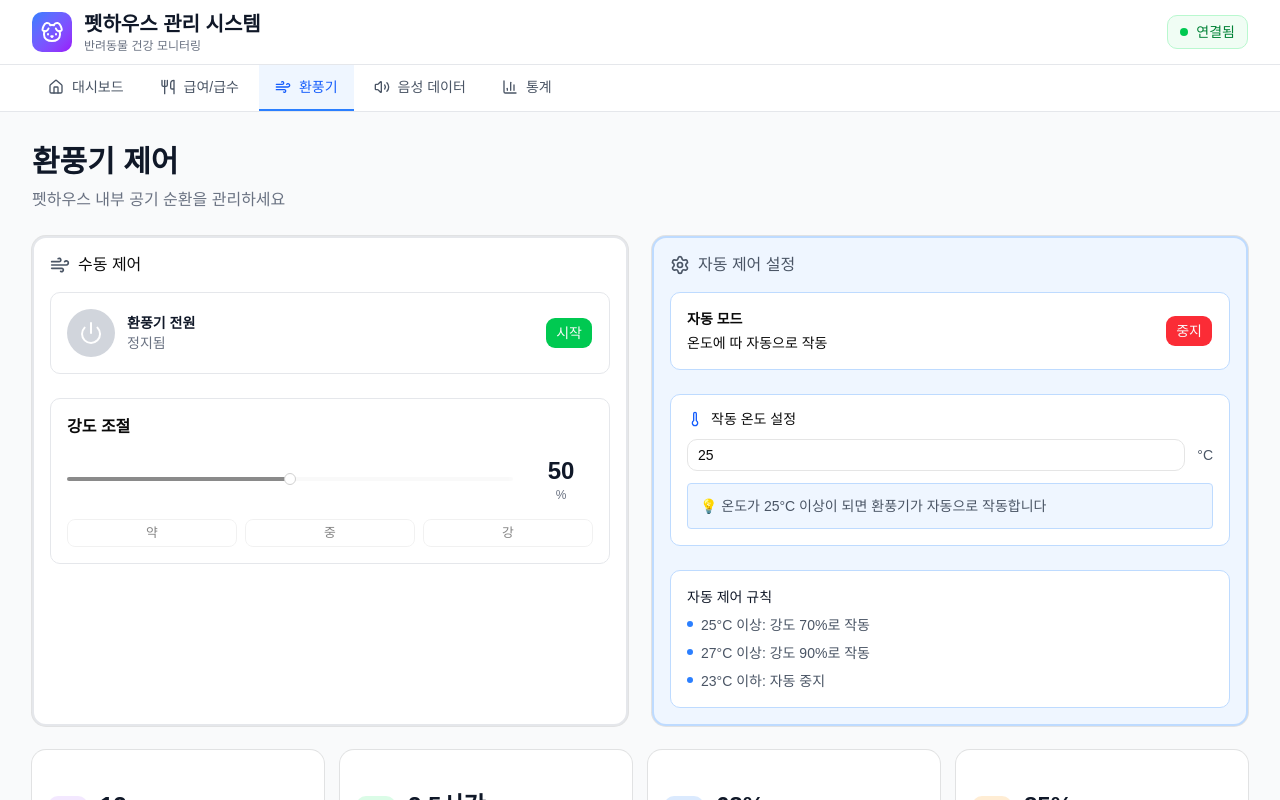
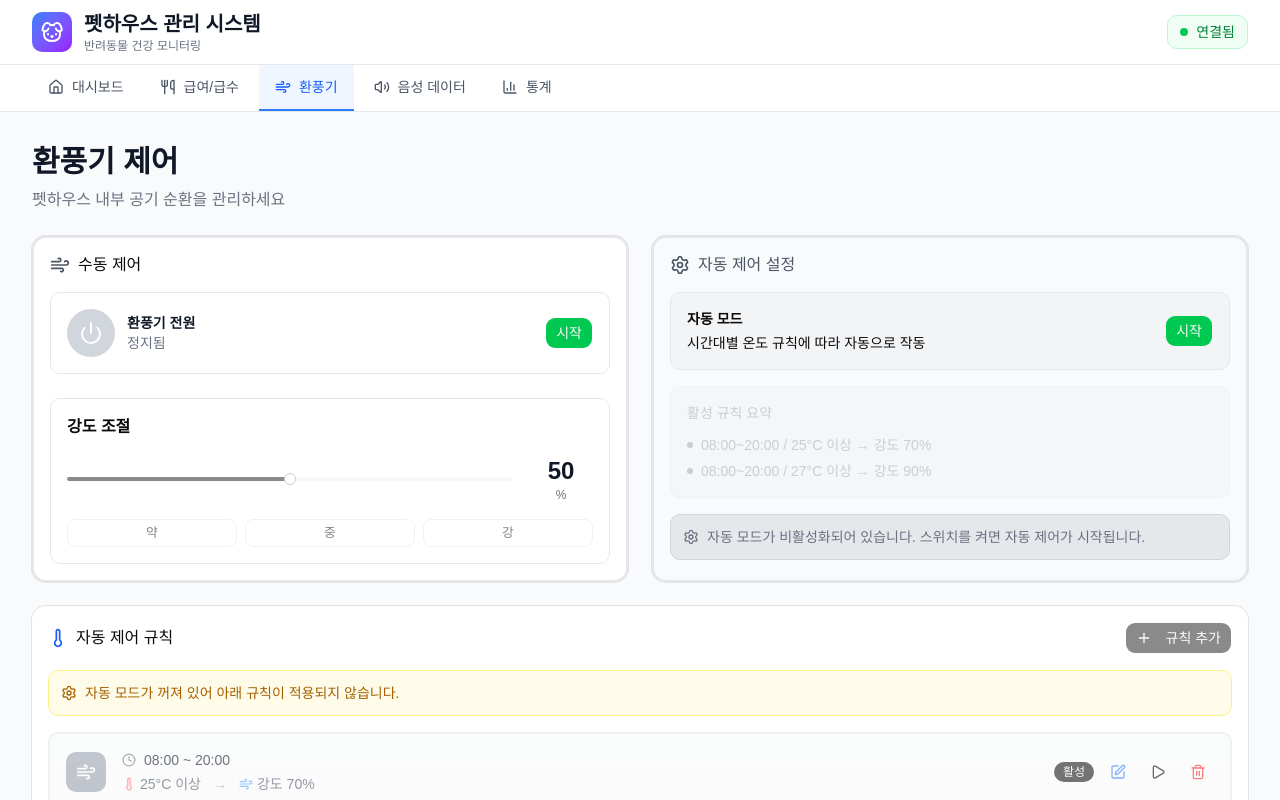
Before and after one commit to capstone-pethouse/Pet-House-Monitoring-FE, a React (Vite) app: page /ventilation in a window 1280 px wide. Shown: the top 800 px of the page. Built offline with nearby package versions, Linux system fonts and the light colour scheme.

Commit message:
#5 - 특정 온도 이상일 때, 환풍기 강도를 직접 제어할 수 있도록 수정

```diff
--- a/src/pages/Ventilation.tsx
+++ b/src/pages/Ventilation.tsx
@@ -5,6 +5,7 @@ import { Input } from "../components/ui/input";
 import { Label } from "../components/ui/label";
 import { Badge } from "../components/ui/badge";
 import { Slider } from "../components/ui/slider";
+import { Dialog, DialogContent, DialogHeader, DialogTitle, DialogTrigger } from "../components/ui/dialog";
 import {
   Wind,
   Power,
@@ -12,7 +13,11 @@ import {
   Calendar,
   Clock,
   Settings,
-  TrendingUp
+  TrendingUp,
+  Plus,
+  Trash2,
+  Play,
+  Edit
 } from "lucide-react";
 import { toast } from "sonner";
 
@@ -25,52 +30,45 @@ interface VentilationHistory {
   trigger?: string;
 }
 
+interface AutoRule {
+  id: string;
+  timeStart: string;
+  timeEnd: string;
+  temp: number;
+  intensity: number;
+  enabled: boolean;
+}
+
+const defaultNewRule = {
+  timeStart: '09:00',
+  timeEnd: '21:00',
+  temp: 25,
+  intensity: 70,
+};
+
 export function Ventilation() {
   const [isRunning, setIsRunning] = useState(false);
   const [intensity, setIntensity] = useState(50);
-  const [autoMode, setAutoMode] = useState(true);
-  const [autoTriggerTemp, setAutoTriggerTemp] = useState(25);
+  const [autoMode, setAutoMode] = useState(false);
+
+  const [autoRules, setAutoRules] = useState<AutoRule[]>([
+    { id: '1', timeStart: '08:00', timeEnd: '20:00', temp: 25, intensity: 70, enabled: true },
+    { id: '2', timeStart: '08:00', timeEnd: '20:00', temp: 27, intensity: 90, enabled: true },
+    { id: '3', timeStart: '20:00', timeEnd: '08:00', temp: 26, intensity: 60, enabled: false },
+  ]);
+
+  const [newRule, setNewRule] = useState({ ...defaultNewRule });
+  const [editingRule, setEditingRule] = useState<AutoRule | null>(null);
+  const [isEditDialogOpen, setIsEditDialogOpen] = useState(false);
 
   const [history] = useState<VentilationHistory[]>([
-    {
-      id: '1',
-      timestamp: '2026-03-15T14:30:00',
-      duration: 10,
-      intensity: 70,
-      mode: 'auto',
-      trigger: '온도 26°C 도달'
-    },
-    {
-      id: '2',
-      timestamp: '2026-03-15T11:30:00',
-      duration: 15,
-      intensity: 80,
-      mode: 'manual'
-    },
-    {
-      id: '3',
-      timestamp: '2026-03-15T08:45:00',
-      duration: 12,
-      intensity: 60,
-      mode: 'auto',
-      trigger: '온도 25°C 도달'
-    },
-    {
-      id: '4',
-      timestamp: '2026-03-14T16:20:00',
-      duration: 20,
-      intensity: 90,
-      mode: 'auto',
-      trigger: '온도 27°C 도달'
-    },
-    {
-      id: '5',
-      timestamp: '2026-03-14T13:10:00',
-      duration: 8,
-      intensity: 50,
-      mode: 'manual'
-    },
+    { id: '1', timestamp: '2026-03-15T14:30:00', duration: 10, intensity: 70, mode: 'auto', trigger: '온도 26°C 도달' },
+    { id: '2', timestamp: '2026-03-15T11:30:00', duration: 15, intensity: 80, mode: 'manual' },
+    { id: '3', timestamp: '2026-03-15T08:45:00', duration: 12, intensity: 60, mode: 'auto', trigger: '온도 25°C 도달' },
+    { id: '4', timestamp: '2026-03-14T16:20:00', duration: 20, intensity: 90, mode: 'auto', trigger: '온도 27°C 도달' },
+    { id: '5', timestamp: '2026-03-14T13:10:00', duration: 8, intensity: 50, mode: 'manual' },
   ]);
+
 
   const handleToggleVentilation = () => {
     setIsRunning(!isRunning);
@@ -82,6 +80,13 @@ export function Ventilation() {
       }
     } else {
       toast.info("환풍기 중지");
+    }
+  };
+
+  const handleIntensityChange = (value: number[]) => {
+    setIntensity(value[0]);
+    if (isRunning) {
+      toast.info(`강도 변경: ${value[0]}%`);
     }
   };
 
@@ -98,20 +103,37 @@ export function Ventilation() {
     }
   }
 
-  const handleIntensityChange = (value: number[]) => {
-    setIntensity(value[0]);
-    if (isRunning) {
-      toast.info(`강도 변경: ${value[0]}%`);
-    }
+  const handleAddRule = () => {
+    const rule: AutoRule = {
+      id: Date.now().toString(),
+      ...newRule,
+      enabled: true,
+    };
+    setAutoRules([...autoRules, rule]);
+    setNewRule({ ...defaultNewRule });
+    toast.success("규칙이 추가되었습니다");
   };
 
-  const handleAutoModeToggle = (enabled: boolean) => {
-    setAutoMode(enabled);
-    if (enabled && isRunning) {
-      setIsRunning(false);
-      toast.info("자동 모드 활성화로 수동 제어가 중지되었습니다");
-    }
-    toast.success(enabled ? "자동 모드 활성화" : "자동 모드 비활성화");
+  const handleDeleteRule = (id: string) => {
+    setAutoRules(autoRules.filter(r => r.id !== id));
+    toast.success("규칙이 삭제되었습니다");
+  };
+
+  const handleToggleRule = (id: string) => {
+    setAutoRules(autoRules.map(r => r.id === id ? { ...r, enabled: !r.enabled } : r));
+  };
+
+  const handleEditRule = (rule: AutoRule) => {
+    setEditingRule({ ...rule });
+    setIsEditDialogOpen(true);
+  };
+
+  const handleSaveEditRule = () => {
+    if (!editingRule) return;
+    setAutoRules(autoRules.map(r => r.id === editingRule.id ? editingRule : r));
+    setIsEditDialogOpen(false);
+    setEditingRule(null);
+    toast.success("규칙이 수정되었습니다");
   };
 
   const formatDateTime = (timestamp: string) => {
@@ -186,30 +208,9 @@ export function Ventilation() {
                 </div>
               </div>
               <div className="grid grid-cols-3 gap-2 mt-2">
-                <Button
-                  variant="outline"
-                  size="sm"
-                  onClick={() => handleIntensityChange([30])}
-                  disabled={!isRunning}
-                >
-                  약
-                </Button>
-                <Button
-                  variant="outline"
-                  size="sm"
-                  onClick={() => handleIntensityChange([60])}
-                  disabled={!isRunning}
-                >
-                  중
-                </Button>
-                <Button
-                  variant="outline"
-                  size="sm"
-                  onClick={() => handleIntensityChange([90])}
-                  disabled={!isRunning}
-                >
-                  강
-                </Button>
+                <Button variant="outline" size="sm" onClick={() => handleIntensityChange([30])} disabled={!isRunning}>약</Button>
+                <Button variant="outline" size="sm" onClick={() => handleIntensityChange([60])} disabled={!isRunning}>중</Button>
+                <Button variant="outline" size="sm" onClick={() => handleIntensityChange([90])} disabled={!isRunning}>강</Button>
               </div>
             </div>
 
@@ -227,9 +228,7 @@ export function Ventilation() {
 
         {/* Auto Mode Settings */}
         <Card className={`border-2 transition-all ${
-          autoMode
-            ? 'border-blue-200 bg-blue-50'
-            : 'border-gray-200 bg-gray-50'
+          autoMode ? 'border-blue-200 bg-blue-50' : 'border-gray-200 bg-gray-50'
         }`}>
           <CardHeader>
             <CardTitle className="flex items-center gap-2 text-gray-600">
@@ -237,7 +236,7 @@ export function Ventilation() {
               자동 제어 설정
             </CardTitle>
           </CardHeader>
-          <CardContent className="space-y-6">
+          <CardContent className="space-y-4">
             {/* Auto Mode Toggle */}
             <div className={`flex items-center justify-between p-4 rounded-lg border transition-all ${
               autoMode ? 'bg-white border-blue-200' : 'bg-gray-100 border-gray-200'
@@ -245,7 +244,7 @@ export function Ventilation() {
               <div>
                 <div className="font-semibold">자동 모드</div>
                 <div className="text-sm mt-1">
-                  온도에 따 자동으로 작동
+                  시간대별 온도 규칙에 따라 자동으로 작동
                 </div>
               </div>
               <Button
@@ -256,56 +255,263 @@ export function Ventilation() {
               </Button>
             </div>
 
-            {/* Temperature Trigger */}
-            <div className={`space-y-3 p-4 rounded-lg border transition-all ${
+
+            {/* Summary */}
+            <div className={`p-4 rounded-lg border transition-all ${
               autoMode ? 'bg-white border-blue-200' : 'bg-gray-100 border-gray-200 opacity-50'
             }`}>
-              <Label className={`flex items-center gap-2 ${autoMode ? '' : 'text-gray-400'}`}>
-                <Thermometer className={`w-4 h-4 ${autoMode ? 'text-blue-600' : 'text-gray-400'}`} />
-                작동 온도 설정
-              </Label>
-              <div className="flex items-center gap-3">
+              <div className={`text-sm font-medium mb-3 ${autoMode ? 'text-gray-700' : 'text-gray-400'}`}>활성 규칙 요약</div>
+              {autoRules.filter(r => r.enabled).length === 0 ? (
+                <div className={`text-sm ${autoMode ? 'text-gray-400' : 'text-gray-300'}`}>활성화된 규칙이 없습니다</div>
+              ) : (
+                <div className="space-y-1.5">
+                  {autoRules.filter(r => r.enabled).map(r => (
+                    <div key={r.id} className="flex items-center gap-2 text-sm">
+                      <div className={`w-1.5 h-1.5 rounded-full flex-shrink-0 ${autoMode ? 'bg-blue-500' : 'bg-gray-400'}`} />
+                      <span className={autoMode ? 'text-gray-600' : 'text-gray-400'}>
+                        {r.timeStart}~{r.timeEnd} / {r.temp}°C 이상 → 강도 {r.intensity}%
+                      </span>
+                    </div>
+                  ))}
+                </div>
+              )}
+            </div>
+
+            {!autoMode && (
+              <div className="p-3 bg-gray-200 border border-gray-300 rounded-lg">
+                <div className="flex items-center gap-2 text-gray-500 text-sm">
+                  <Settings className="w-4 h-4" />
+                  <span>자동 모드가 비활성화되어 있습니다. 스위치를 켜면 자동 제어가 시작됩니다.</span>
+                </div>
+              </div>
+            )}
+          </CardContent>
+        </Card>
+      </div>
+
+      {/* Auto Rules Schedule */}
+      <Card>
+        <CardHeader className="flex flex-row items-center justify-between">
+          <CardTitle className="flex items-center gap-2">
+            <Thermometer className="w-5 h-5 text-blue-600" />
+            자동 제어 규칙
+          </CardTitle>
+          <Dialog>
+            <DialogTrigger asChild>
+              <Button disabled={!autoMode}>
+                <Plus className="w-4 h-4 mr-2" />
+                규칙 추가
+              </Button>
+            </DialogTrigger>
+            <DialogContent>
+              <DialogHeader>
+                <DialogTitle>새 자동 제어 규칙 추가</DialogTitle>
+              </DialogHeader>
+              <div className="space-y-4 pt-4">
+                <div className="grid grid-cols-2 gap-3">
+                  <div>
+                    <Label>시작 시간</Label>
+                    <Input
+                      type="time"
+                      value={newRule.timeStart}
+                      onChange={(e) => setNewRule({ ...newRule, timeStart: e.target.value })}
+                      className="mt-1.5"
+                    />
+                  </div>
+                  <div>
+                    <Label>종료 시간</Label>
+                    <Input
+                      type="time"
+                      value={newRule.timeEnd}
+                      onChange={(e) => setNewRule({ ...newRule, timeEnd: e.target.value })}
+                      className="mt-1.5"
+                    />
+                  </div>
+                </div>
+                <div>
+                  <Label>기준 온도 (이상일 시 작동)</Label>
+                  <div className="flex items-center gap-2 mt-1.5">
                     <Input
                       type="number"
-                  value={autoTriggerTemp}
-                  onChange={(e) => setAutoTriggerTemp(Number(e.target.value))}
-                  disabled={!autoMode}
+                      value={newRule.temp}
+                      onChange={(e) => setNewRule({ ...newRule, temp: Number(e.target.value) })}
                       className="flex-1"
                     />
-                <span className={autoMode ? 'text-gray-600' : 'text-gray-400'}>°C</span>
-              </div>
-              <div className={`text-sm p-3 rounded border ${
-                autoMode
-                  ? 'text-gray-600 bg-blue-50 border-blue-200'
-                  : 'text-gray-400 bg-gray-200 border-gray-300'
-              }`}>
-                💡 온도가 {autoTriggerTemp}°C 이상이 되면 환풍기가 자동으로 작동합니다
+                    <span className="text-gray-600 font-medium">°C</span>
                   </div>
                 </div>
-
-            {/* Auto Mode Rules */}
-            <div className={`space-y-2 p-4 rounded-lg border transition-all ${
-              autoMode ? 'bg-white border-blue-200' : 'bg-gray-100 border-gray-200 opacity-50'
+                <div>
+                  <Label>환풍기 강도</Label>
+                  <div className="flex items-center gap-2 mt-1.5">
+                    <Input
+                      type="number"
+                      min={1}
+                      max={100}
+                      value={newRule.intensity}
+                      onChange={(e) => setNewRule({ ...newRule, intensity: Math.min(100, Math.max(1, Number(e.target.value))) })}
+                      className="flex-1"
+                    />
+                    <span className="text-gray-600 font-medium">%</span>
+                  </div>
+                </div>
+                <div className="p-3 bg-blue-50 border border-blue-200 rounded-lg text-sm text-blue-700">
+                  💡 {newRule.timeStart} ~ {newRule.timeEnd} 사이에 온도가 {newRule.temp}°C 이상이면 강도 {newRule.intensity}%로 작동합니다
+                </div>
+                <Button onClick={handleAddRule} className="w-full">
+                  추가하기
+                </Button>
+              </div>
+            </DialogContent>
+          </Dialog>
+        </CardHeader>
+        <CardContent>
+          {!autoMode && (
+            <div className="mb-4 p-3 bg-yellow-50 border border-yellow-200 rounded-lg text-sm text-yellow-700 flex items-center gap-2">
+              <Settings className="w-4 h-4 flex-shrink-0" />
+              자동 모드가 꺼져 있어 아래 규칙이 적용되지 않습니다.
+            </div>
+          )}
+          <div className="space-y-3">
+            {autoRules.map((rule) => (
+              <div
+                key={rule.id}
+                className={`flex items-center justify-between p-4 rounded-lg border-2 transition-all ${
+                  rule.enabled && autoMode
+                    ? 'bg-blue-50 border-blue-200'
+                    : 'bg-gray-50 border-gray-200 opacity-60'
+                }`}
+              >
+                <div className="flex items-center gap-4">
+                  <div className={`w-10 h-10 rounded-lg flex items-center justify-center flex-shrink-0 ${
+                    rule.enabled && autoMode ? 'bg-blue-500' : 'bg-gray-400'
                   }`}>
-              <div className={`font-medium mb-2 ${autoMode ? 'text-gray-900' : 'text-gray-400'}`}>자동 제어 규칙</div>
-              <div className="space-y-2 text-sm">
-                <div className="flex items-start gap-2">
-                  <div className={`w-1.5 h-1.5 rounded-full mt-1.5 ${autoMode ? 'bg-blue-500' : 'bg-gray-400'}`}></div>
-                  <span className={autoMode ? 'text-gray-600' : 'text-gray-400'}>{autoTriggerTemp}°C 이상: 강도 70%로 작동</span>
+                    <Wind className="w-5 h-5 text-white" />
                   </div>
-                <div className="flex items-start gap-2">
-                  <div className={`w-1.5 h-1.5 rounded-full mt-1.5 ${autoMode ? 'bg-blue-500' : 'bg-gray-400'}`}></div>
-                  <span className={autoMode ? 'text-gray-600' : 'text-gray-400'}>{autoTriggerTemp + 2}°C 이상: 강도 90%로 작동</span>
+                  <div>
+                    <div className="font-medium text-gray-900 flex items-center gap-2">
+                      <Clock className="w-3.5 h-3.5 text-gray-500" />
+                      {rule.timeStart} ~ {rule.timeEnd}
                     </div>
-                <div className="flex items-start gap-2">
-                  <div className={`w-1.5 h-1.5 rounded-full mt-1.5 ${autoMode ? 'bg-blue-500' : 'bg-gray-400'}`}></div>
-                  <span className={autoMode ? 'text-gray-600' : 'text-gray-400'}>{autoTriggerTemp - 2}°C 이하: 자동 중지</span>
+                    <div className="text-sm text-gray-600 mt-1 flex items-center gap-3">
+                      <span className="flex items-center gap-1">
+                        <Thermometer className="w-3.5 h-3.5 text-red-400" />
+                        {rule.temp}°C 이상
+                      </span>
+                      <span className="text-gray-400">→</span>
+                      <span className="flex items-center gap-1">
+                        <Wind className="w-3.5 h-3.5 text-blue-400" />
+                        강도 {rule.intensity}%
+                      </span>
                     </div>
                   </div>
                 </div>
+                <div className="flex items-center gap-2">
+                  <Badge variant={rule.enabled ? 'default' : 'secondary'}>
+                    {rule.enabled ? '활성' : '비활성'}
+                  </Badge>
+                  <Button
+                    variant="ghost"
+                    size="icon"
+                    onClick={() => handleEditRule(rule)}
+                    title="규칙 수정"
+                  >
+                    <Edit className="w-4 h-4 text-blue-500" />
+                  </Button>
+                  <Button
+                    variant="ghost"
+                    size="icon"
+                    onClick={() => handleToggleRule(rule.id)}
+                    title="활성/비활성 전환"
+                  >
+                    <Play className="w-4 h-4" />
+                  </Button>
+                  <Button
+                    variant="ghost"
+                    size="icon"
+                    onClick={() => handleDeleteRule(rule.id)}
+                    title="규칙 삭제"
+                  >
+                    <Trash2 className="w-4 h-4 text-red-500" />
+                  </Button>
+                </div>
+              </div>
+            ))}
+
+            {autoRules.length === 0 && (
+              <div className="text-center py-8 text-gray-400">
+                등록된 자동 제어 규칙이 없습니다. 규칙을 추가해주세요.
+              </div>
+            )}
+          </div>
         </CardContent>
       </Card>
+
+
+      {/* Edit Rule Dialog */}
+      <Dialog open={isEditDialogOpen} onOpenChange={setIsEditDialogOpen}>
+        <DialogContent>
+          <DialogHeader>
+            <DialogTitle>자동 제어 규칙 수정</DialogTitle>
+          </DialogHeader>
+          {editingRule && (
+            <div className="space-y-4 pt-4">
+              <div className="grid grid-cols-2 gap-3">
+                <div>
+                  <Label>시작 시간</Label>
+                  <Input
+                    type="time"
+                    value={editingRule.timeStart}
+                    onChange={(e) => setEditingRule({ ...editingRule, timeStart: e.target.value })}
+                    className="mt-1.5"
+                  />
                 </div>
+                <div>
+                  <Label>종료 시간</Label>
+                  <Input
+                    type="time"
+                    value={editingRule.timeEnd}
+                    onChange={(e) => setEditingRule({ ...editingRule, timeEnd: e.target.value })}
+                    className="mt-1.5"
+                  />
+                </div>
+              </div>
+              <div>
+                <Label>기준 온도 (이상일 시 작동)</Label>
+                <div className="flex items-center gap-2 mt-1.5">
+                  <Input
+                    type="number"
+                    value={editingRule.temp}
+                    onChange={(e) => setEditingRule({ ...editingRule, temp: Number(e.target.value) })}
+                    className="flex-1"
+                  />
+                  <span className="text-gray-600 font-medium">°C</span>
+                </div>
+              </div>
+              <div>
+                <Label>환풍기 강도</Label>
+                <div className="flex items-center gap-2 mt-1.5">
+                  <Input
+                    type="number"
+                    min={1}
+                    max={100}
+                    value={editingRule.intensity}
+                    onChange={(e) => setEditingRule({ ...editingRule, intensity: Math.min(100, Math.max(1, Number(e.target.value))) })}
+                    className="flex-1"
+                  />
+                  <span className="text-gray-600 font-medium">%</span>
+                </div>
+              </div>
+              <div className="p-3 bg-blue-50 border border-blue-200 rounded-lg text-sm text-blue-700">
+                💡 {editingRule.timeStart} ~ {editingRule.timeEnd} 사이에 온도가 {editingRule.temp}°C 이상이면 강도 {editingRule.intensity}%로 작동합니다
+              </div>
+              <div className="flex gap-2">
+                <Button variant="outline" className="flex-1" onClick={() => setIsEditDialogOpen(false)}>취소</Button>
+                <Button className="flex-1" onClick={handleSaveEditRule}>저장하기</Button>
+              </div>
+            </div>
+          )}
+        </DialogContent>
+      </Dialog>
 
       {/* Statistics */}
       <div className="grid grid-cols-1 md:grid-cols-4 gap-4">
@@ -380,21 +586,15 @@ export function Ventilation() {
                   <div className={`w-10 h-10 rounded-lg flex items-center justify-center ${
                     item.mode === 'auto' ? 'bg-blue-100' : 'bg-purple-100'
                   }`}>
-                    <Wind className={`w-5 h-5 ${
-                      item.mode === 'auto' ? 'text-blue-600' : 'text-purple-600'
-                    }`} />
+                    <Wind className={`w-5 h-5 ${item.mode === 'auto' ? 'text-blue-600' : 'text-purple-600'}`} />
                   </div>
                   <div className="flex-1">
                     <div className="flex items-center gap-2 flex-wrap">
-                      <span className="font-medium text-gray-900">
-                        {item.duration}분 작동
-                      </span>
+                      <span className="font-medium text-gray-900">{item.duration}분 작동</span>
                       <Badge variant={item.mode === 'auto' ? 'default' : 'secondary'}>
                         {item.mode === 'auto' ? '자동' : '수동'}
                       </Badge>
-                      <Badge variant="outline">
-                        강도 {item.intensity}%
-                      </Badge>
+                      <Badge variant="outline">강도 {item.intensity}%</Badge>
                     </div>
                     <div className="text-sm text-gray-500 mt-1 flex items-center gap-2">
                       <Calendar className="w-3 h-3" />
```
Lines whose indentation alone changed are shown as unchanged.
